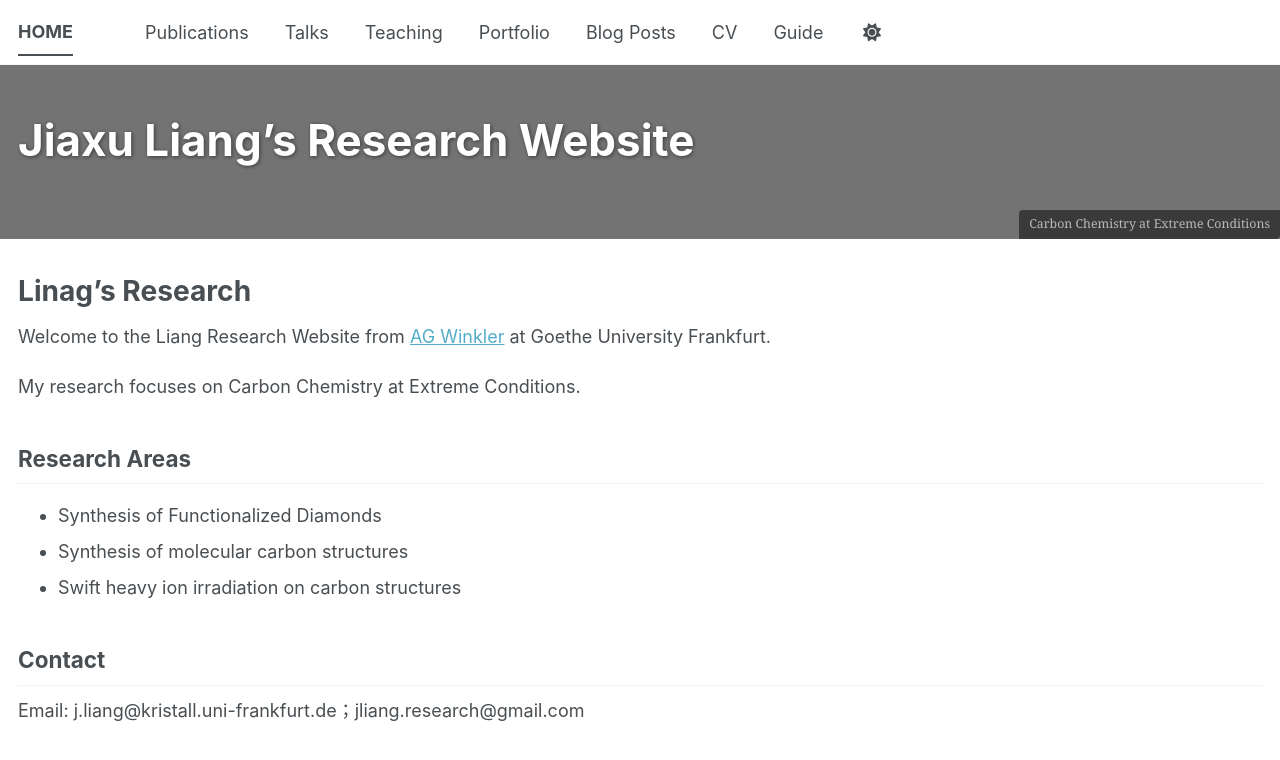
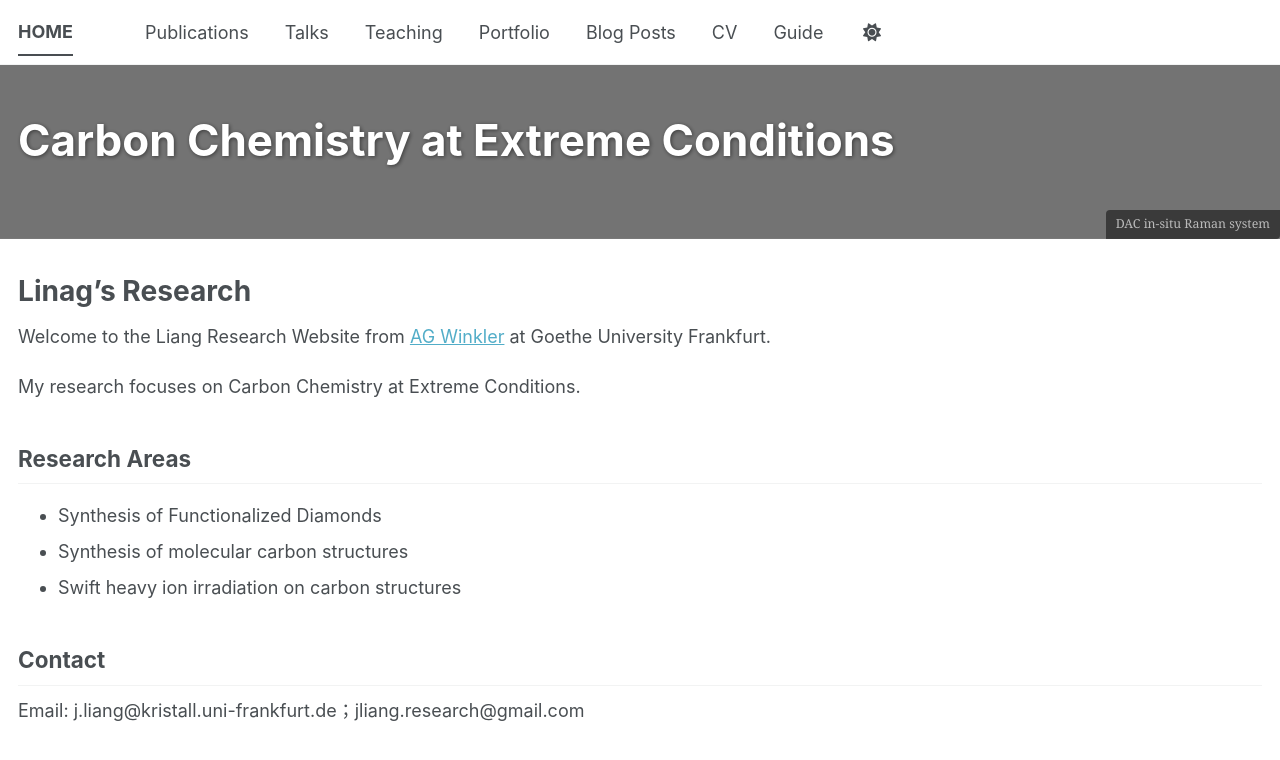
Before and after one commit to liangjiaxu-research/liangjiaxu-research.github.io, a Jekyll site: the page built from _pages/about.md, in a window 1280 px wide. Shown: the top 760 px of the page. Built offline with Jekyll 4.4.1, drawn with Linux system fonts in a browser that asks for light colours; a script bundle is joined from its source files by our own code; library files that are not in the unit come from our copies.

Commit message:
Update about.md

```diff
--- a/_pages/about.md
+++ b/_pages/about.md
@@ -2,12 +2,12 @@
 
 layout: splash
 permalink: /
-title: "Jiaxu Liang's Research Website"
+title: "Carbon Chemistry at Extreme Conditions"
 
 header:
   overlay_image: images/home-banner.jpg
   overlay_filter: 0.55
-  caption: "Carbon Chemistry at Extreme Conditions"
+  caption: "DAC in-situ Raman system"
 
 author_profile: false
 classes: wide
```
